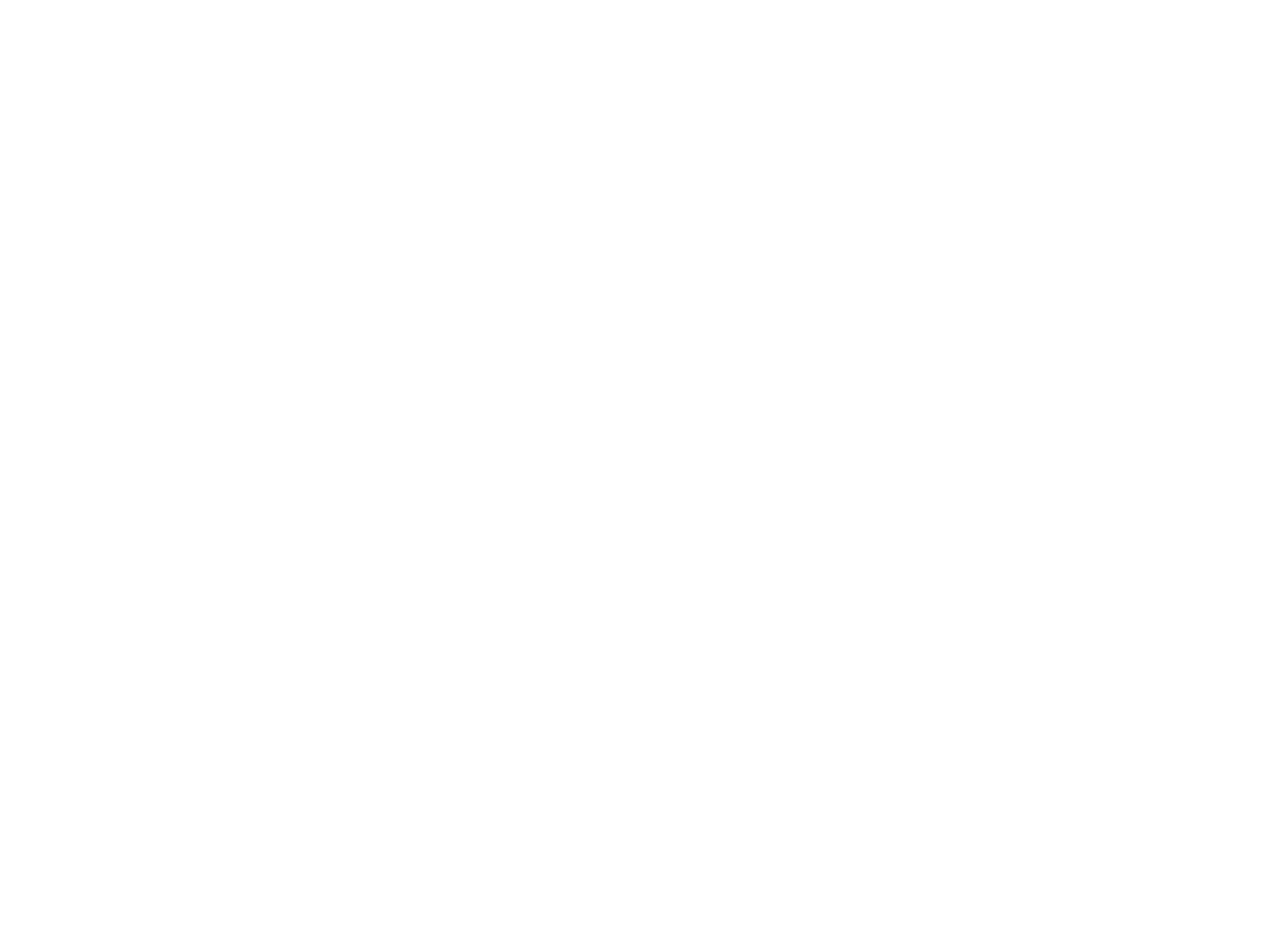
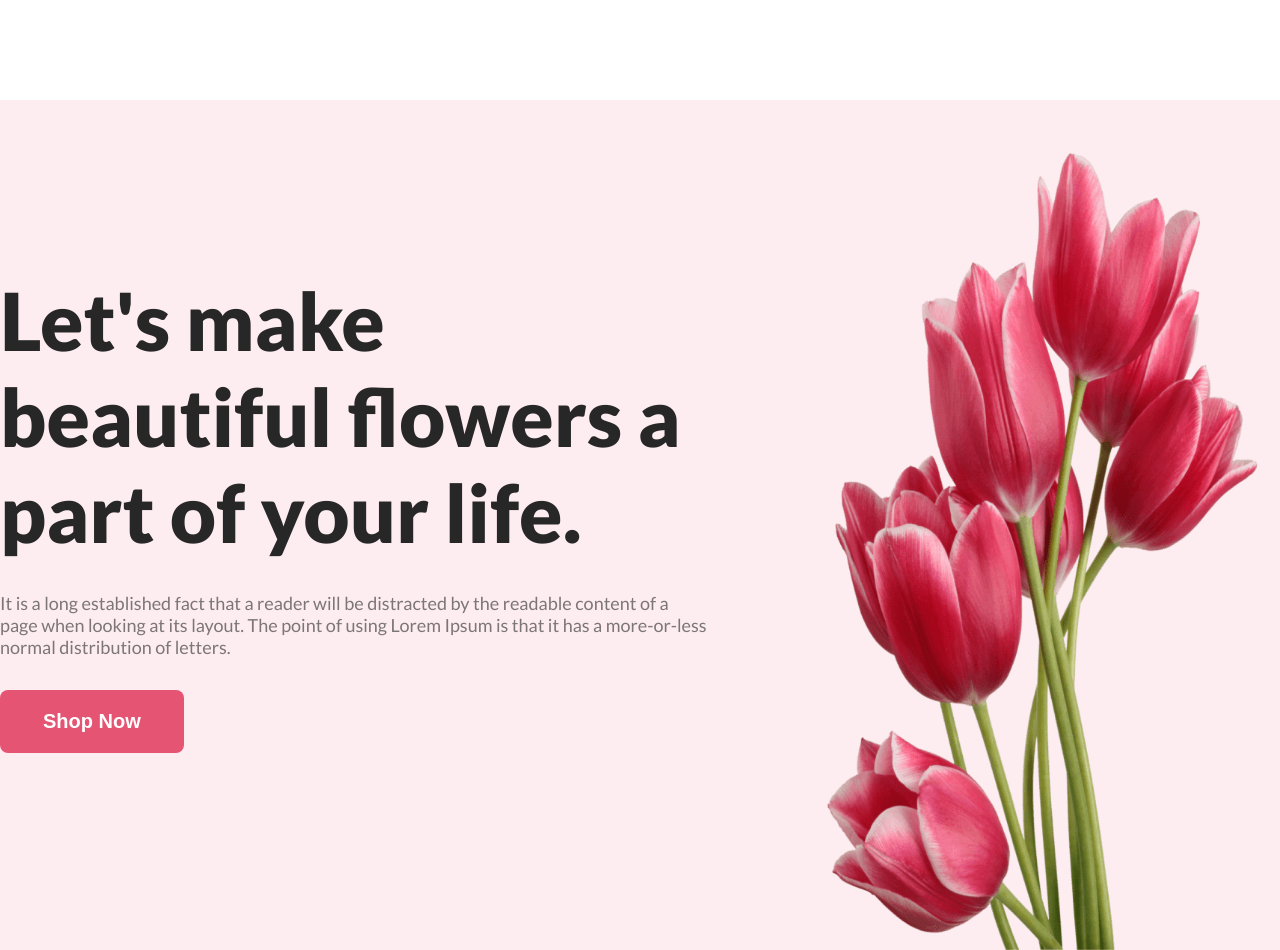
Before and after one commit to AbuBakkarSiddique007/Flower-Shop, a plain HTML site: page index.html in a window 1280 px wide. Before the commit the page ends 800 px from the top, so only its background shows below. Drawn offline with Linux system fonts and the light colour scheme.

Commit message:
Update: Banner Section done

```diff
--- a/index.html
+++ b/index.html
@@ -11,6 +11,29 @@
 
 <body>
     <header>
+        <!-- Banner section start here  -->
+        <section class="banner-section-container">
+            <div class="banner-text-content">
+                <h1>
+                    Let's make beautiful flowers a part of your life.
+                </h1>
+                <p>
+                    It is a long established fact that a reader will be distracted by the readable content of a page
+                    when looking at its layout. The point of using Lorem Ipsum is that it has a more-or-less normal
+                    distribution of letters.
+                </p>
+                <button>
+                    Shop Now
+                </button>
+
+
+            </div>
+            <div class="banner-image">
+                <img src="./images/pngwing-10.png" alt="">
+            </div>
+
+        </section>
+        <!-- Banner section end here  -->
 
     </header>
     <main>
--- a/style/style.css
+++ b/style/style.css
@@ -1,5 +1,77 @@
+/* font style  */
 @import url('https://fonts.googleapis.com/css2?family=Lato:ital,wght@0,100;0,300;0,400;0,700;0,900;1,100;1,300;1,400;1,700;1,900&display=swap');
 
 body {
     font-family: "Lato", sans-serif;
 }
+
+* {
+    margin: 0;
+    padding: 0;
+    box-sizing: border-box;
+}
+
+
+/* banner section style start here  */
+.banner-section-container {
+    max-width: 1920px;
+    height: 850px;
+
+    /* border: 2px solid red; */
+    background-color: rgba(229, 84, 115, 0.1);
+
+    margin: 0 auto;
+    margin-top: 100px;
+    margin-bottom: 178px;
+
+
+    display: flex;
+    flex-direction: row;
+    justify-content: center;
+    align-items: center;
+    gap: 97px;
+}
+
+.banner-text-content {
+    max-width: 708px;
+    height: 506px;
+
+    /* border: 2px solid black; */
+}
+
+.banner-text-content h1 {
+    color: rgb(39, 39, 39);
+    font-size: 80px;
+    font-weight: 800;
+    margin-bottom: 32px;
+}
+
+.banner-text-content p {
+    color: rgba(39, 39, 39, 0.6);
+    font-size: 18px;
+    font-weight: 400;
+    margin-bottom: 32px;
+}
+
+.banner-text-content button {
+    color: rgb(255, 255, 255);
+    font-size: 20px;
+    font-weight: 700;
+    padding: 20px 43px 20px 43px;
+    border-radius: 8px;
+    background-color: rgb(229, 84, 115);
+    border: none;
+}
+
+.banner-image {
+    max-width: 635px;
+    height: 800px;
+    /* border: 2px solid green; */
+    margin-top: 50px;
+}
+.banner-image img{
+    width: 100%;
+    height: 100%;
+}
+
+/* banner section style end here  */
```
